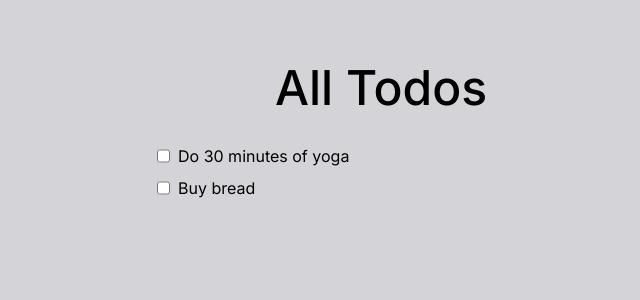
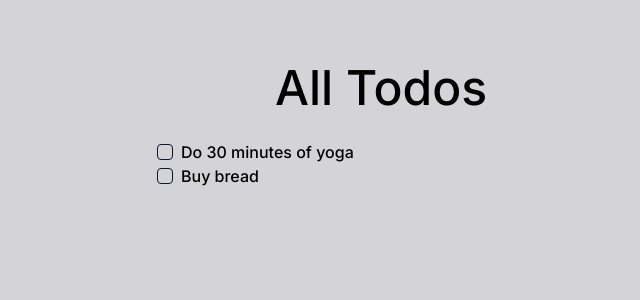
Before and after one commit to Santhosh-S14/task-management, a Next.js app: page / in a window 1280 px wide. Shown: the top 300 px of the page, without its empty margins (259-899 px from the left). Built offline with nearby package versions, Linux system fonts and the light colour scheme.

Commit message:
added checkbox component for each Todo

```diff
--- a/package.json
+++ b/package.json
@@ -10,6 +10,7 @@
   },
   "dependencies": {
     "@neondatabase/serverless": "^0.9.3",
+    "@radix-ui/react-checkbox": "^1.0.4",
     "class-variance-authority": "^0.7.0",
     "clsx": "^2.1.1",
     "drizzle-orm": "^0.31.2",
--- a/src/app/components/Todo.tsx
+++ b/src/app/components/Todo.tsx
@@ -1,5 +1,6 @@
 import { FC } from "react";
 import { TodoType } from "../types/todoType";
+import { Checkbox } from "@/components/ui/checkbox";
 
 interface Props {
   todo: TodoType;
@@ -7,9 +8,14 @@
 
 export const Todo: FC<Props> = ({ todo }) => {
   return (
-    <div className="flex flex-row gap-2">
-      <input type="checkbox" />
-      <label>{todo.title}</label>
+    <div className="flex items-center space-x-2">
+      <Checkbox id={todo.title} />
+      <label
+        htmlFor={todo.title}
+        className="text-base font-medium leading-none peer-disabled:cursor-not-allowed peer-disabled:opacity-70"
+      >
+        {todo.title}
+      </label>
     </div>
   );
 };
--- /dev/null
+++ b/src/components/ui/checkbox.tsx
@@ -0,0 +1,30 @@
+"use client"
+
+import * as React from "react"
+import * as CheckboxPrimitive from "@radix-ui/react-checkbox"
+import { Check } from "lucide-react"
+
+import { cn } from "@/lib/utils"
+
+const Checkbox = React.forwardRef<
+  React.ElementRef<typeof CheckboxPrimitive.Root>,
+  React.ComponentPropsWithoutRef<typeof CheckboxPrimitive.Root>
+>(({ className, ...props }, ref) => (
+  <CheckboxPrimitive.Root
+    ref={ref}
+    className={cn(
+      "peer h-4 w-4 shrink-0 rounded-sm border border-primary ring-offset-background focus-visible:outline-none focus-visible:ring-2 focus-visible:ring-ring focus-visible:ring-offset-2 disabled:cursor-not-allowed disabled:opacity-50 data-[state=checked]:bg-primary data-[state=checked]:text-primary-foreground",
+      className
+    )}
+    {...props}
+  >
+    <CheckboxPrimitive.Indicator
+      className={cn("flex items-center justify-center text-current")}
+    >
+      <Check className="h-4 w-4" />
+    </CheckboxPrimitive.Indicator>
+  </CheckboxPrimitive.Root>
+))
+Checkbox.displayName = CheckboxPrimitive.Root.displayName
+
+export { Checkbox }
```
Also changed, not shown: 1 other file (tests, documents, lock files or other folders).
